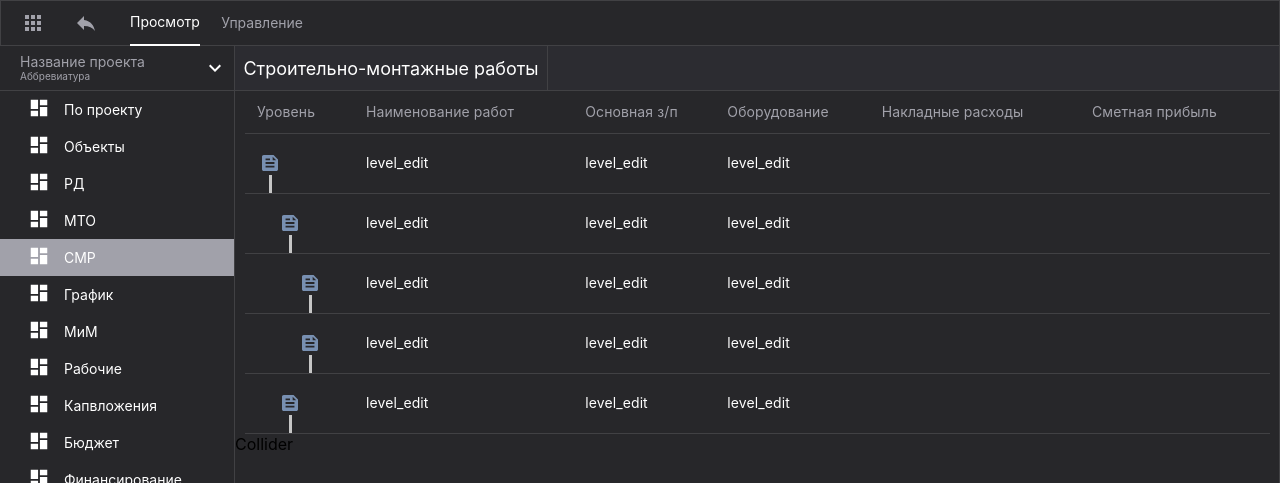
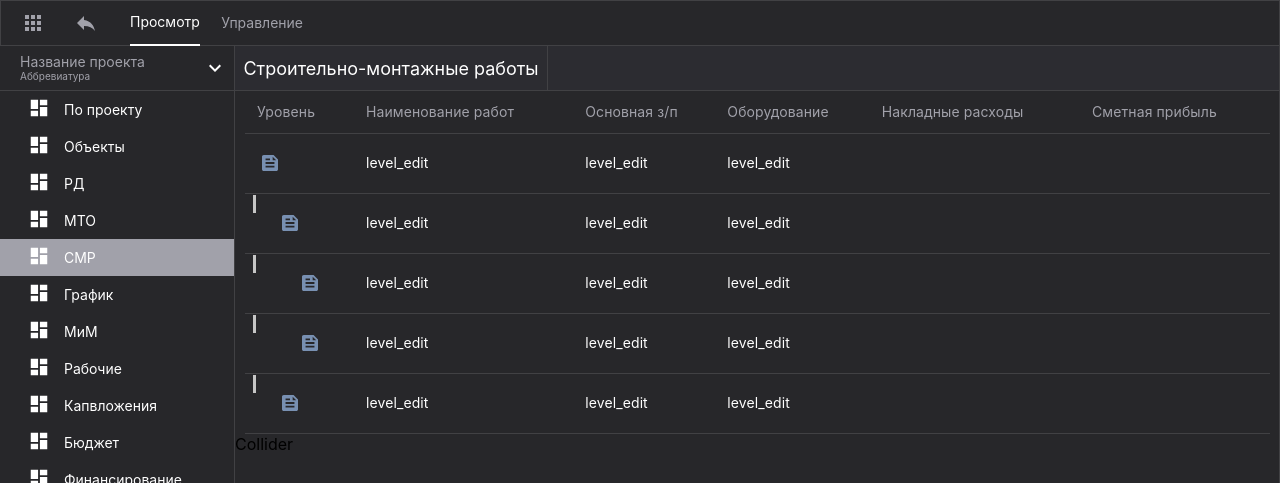
Before and after one commit to Digmai/sixthFerry, a React (Create React App) app: page / in a window 1280 px wide. Shown: the top 483 px of the page. Built offline with nearby package versions, Linux system fonts and the light colour scheme.

Commit message:
Initial Commit

```diff
--- a/src/components/Item/index.tsx
+++ b/src/components/Item/index.tsx
@@ -8,25 +8,25 @@ const onMouseEdit = (
 );
 
 export const Item = (props: any) => {
-  const CRef = useRef();
   const Svg__level__pg = () => {
-    console.log(CRef.current);
-
     return (
       <>
         <div className="svg__level__pg"></div>
       </>
     );
   };
-
+  console.log(props.Ref);
+  let ref = useRef(null);
+  //ref={ref.current}
   return (
     <tr style={{ height: "60px" }}>
       <td className="Level_1 " scope="row">
-        <div style={{ marginLeft: `${props.marginLeft}px` }}>
+        {props.marginLeft > 16 && <Svg__level__pg />}
+
+        <div>
           <div className="TopSvg"></div>
-          <div ref={CRef.current}> {svgFile}</div>
+          <div style={{ marginLeft: `${props.marginLeft}px` }}> {svgFile}</div>
           <div className="svg_level__pg"></div>
-          <Svg__level__pg />
         </div>
       </td>
       <td>
--- a/src/components/Items/index.tsx
+++ b/src/components/Items/index.tsx
@@ -1,3 +1,4 @@
+import { createRef, LegacyRef, useRef } from "react";
 import { Item } from "../Item";
 
 interface mapArrI {
@@ -6,14 +7,13 @@ interface mapArrI {
 }
 export const Items: React.FC<mapArrI> = (props) => {
   const { items, marginLeft = 16 } = props;
-  console.log(marginLeft, "--->", items);
 
   return (
     <>
       {items?.map((e: any, i) =>
         e.children?.length !== undefined ? (
           <>
-            <Item key={i} marginLeft={marginLeft} />
+            <Item key={i} marginLeft={marginLeft} children={e.children} />
             <Items {...{ items: e.children, marginLeft: marginLeft + 20 }} />
           </>
         ) : (
```
